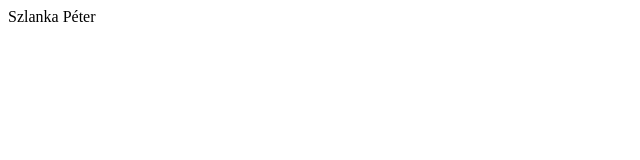
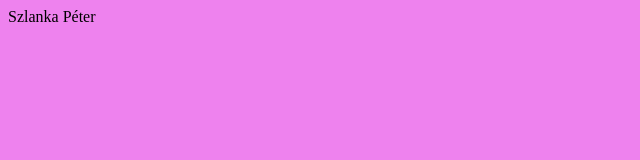
Before and after one commit to szlankapeter/SzP_gitAlap, a plain HTML site: page index.html in a window 1280 px wide. Shown: the whole page, without its empty margins (0-640 px from the left). Drawn offline with Linux system fonts and the light colour scheme.

Commit message:
formazasok

```diff
--- a/index.html
+++ b/index.html
@@ -1,7 +1,7 @@
 <!DOCTYPE html>
 <html lang="en">
 <head>
-
+    <link rel="stylesheet" href="style.css">
     <meta charset="UTF-8">
     <meta http-equiv="X-UA-Compatible" content="IE=edge">
     <meta name="viewport" content="width=device-width, initial-scale=1.0">
--- /dev/null
+++ b/style.css
@@ -0,0 +1,4 @@
+body{
+    background-color: violet;
+    color: black;
+}
```
